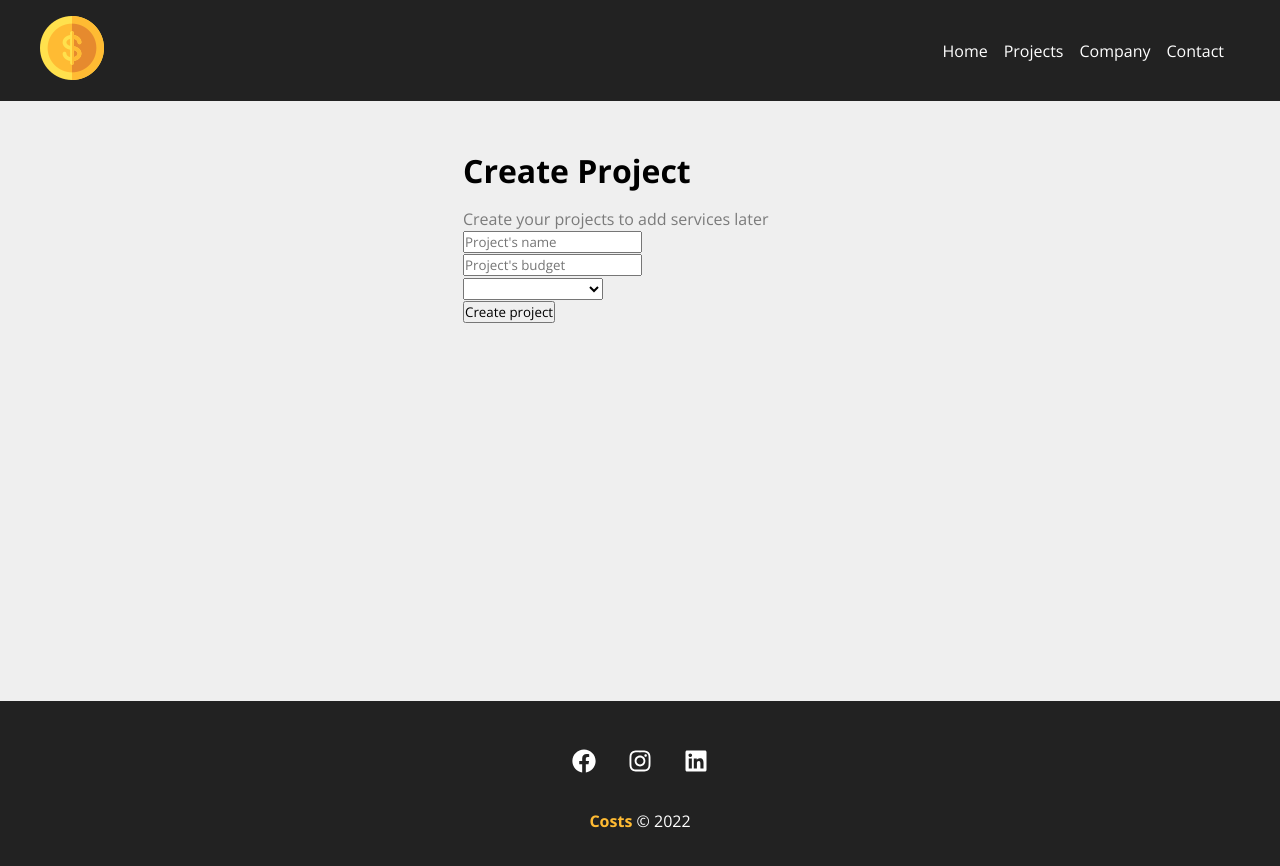
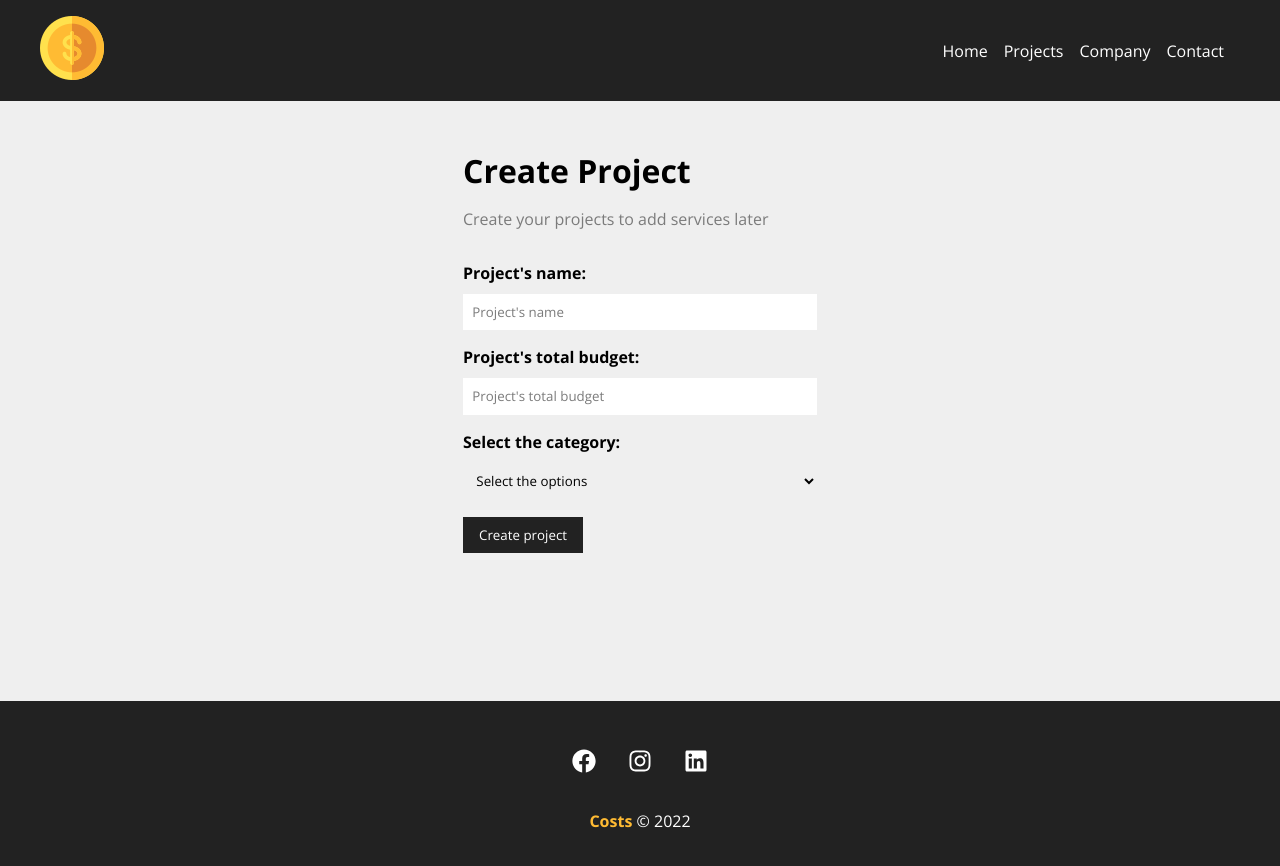
Before and after one commit to xandaosilva/react-costs, a React (Create React App) app: page /newproject in a window 1280 px wide. Shown: the top 866 px of the page. Built offline with nearby package versions, Linux system fonts and the light colour scheme.

Commit message:
Form's components

```diff
--- /dev/null
+++ b/src/components/form/Input.js
@@ -0,0 +1,10 @@
+import styles from "./css/Input.module.css";
+
+export default function Input({ type, text, name, placeholder, handleOnChange, value }){
+    return(
+        <div className={styles.form_control}>
+            <label htmlFor={name}>{text}:</label>
+            <input type={type} name={name} id={name} placeholder={placeholder} onChange={handleOnChange} value={value}/>
+        </div>
+    );
+}
--- /dev/null
+++ b/src/components/form/Select.js
@@ -0,0 +1,12 @@
+import styles from "./css/Select.module.css";
+
+export default function Select({ text, name, options, handleOnChange, value }){
+    return(
+        <div className={styles.form_control}>
+            <label htmlFor={name}>{text}:</label>
+            <select name={name} id={name}>
+                <option>Select the options</option>
+            </select>
+        </div>
+    );
+}
--- /dev/null
+++ b/src/components/form/SubmitButton.js
@@ -0,0 +1,9 @@
+import styles from "./css/SubmitButton.module.css";
+
+export default function SubmitButton({ text }){
+    return(
+        <div>
+            <button className={styles.btn}>{text}</button>
+        </div>
+    );
+}
--- /dev/null
+++ b/src/components/form/css/Input.module.css
@@ -0,0 +1,20 @@
+.form_control{
+    display: flex;
+    flex-direction: column;
+    margin-bottom: 1em;
+}
+
+.form_control label{
+    margin-bottom: 0.6em;
+    font-weight: bold;
+}
+
+.form_control input{
+    padding: 0.7em;
+    border-radius: 0;
+    border: none;
+}
+
+.form_control input::placeholder{
+    color: #7B7B7B;
+}
--- /dev/null
+++ b/src/components/form/css/Select.module.css
@@ -0,0 +1,16 @@
+.form_control{
+    display: flex;
+    flex-direction: column;
+    margin-bottom: 1em;
+}
+
+.form_control label{
+    margin-bottom: 0.6em;
+    font-weight: bold;
+}
+
+.form_control select{
+    padding: 0.7em;
+    border-radius: 0;
+    border: none;
+}
--- /dev/null
+++ b/src/components/form/css/SubmitButton.module.css
@@ -0,0 +1,13 @@
+.btn{
+    background-color: #222;
+    color: #FFF;
+    padding: 0.7em 1.2em;
+    text-decoration: none;
+    transition: 0.8s;
+    cursor: pointer;
+    border: none;
+}
+
+.btn:hover{
+    color: #FFBB33;
+}
--- a/src/components/pages/NewProject.js
+++ b/src/components/pages/NewProject.js
@@ -6,7 +6,7 @@
         <div className={styles.newproject_container}>
             <h1>Create Project</h1>
             <p>Create your projects to add services later</p>
-            <ProjectForm />
+            <ProjectForm btnText="Create project"/>
         </div>
     );
 }
--- a/src/components/project/ProjectForm.js
+++ b/src/components/project/ProjectForm.js
@@ -1,20 +1,15 @@
-export default function ProjectForm(){
+import Input from "../form/Input";
+import Select from "../form/Select";
+import SubmitButton from "../form/SubmitButton";
+import styles from "./css/ProjectForm.module.css";
+
+export default function ProjectForm({ btnText }){
     return(
-        <form>
-            <div>
-                <input type="text" placeholder="Project's name"/>
-            </div>
-            <div>
-                <input type="number" placeholder="Project's budget"/>
-            </div>
-            <div>
-                <select name="category_id">
-                    <option disabled>Select the category</option>
-                </select>
-            </div>
-            <div>
-                <input type="submit" value="Create project"/>
-            </div>
+        <form className={styles.form}>
+            <Input type="text" text="Project's name" name="name" placeholder="Project's name"/>
+            <Input type="number" text="Project's total budget" name="budget" placeholder="Project's total budget" />
+            <Select text="Select the category" name="category_id"/>
+            <SubmitButton text={btnText}/>
         </form>
     );
 }
--- /dev/null
+++ b/src/components/project/css/ProjectForm.module.css
@@ -0,0 +1,4 @@
+.form{
+    width: 100%;
+    margin: 2em 0;
+}
```
